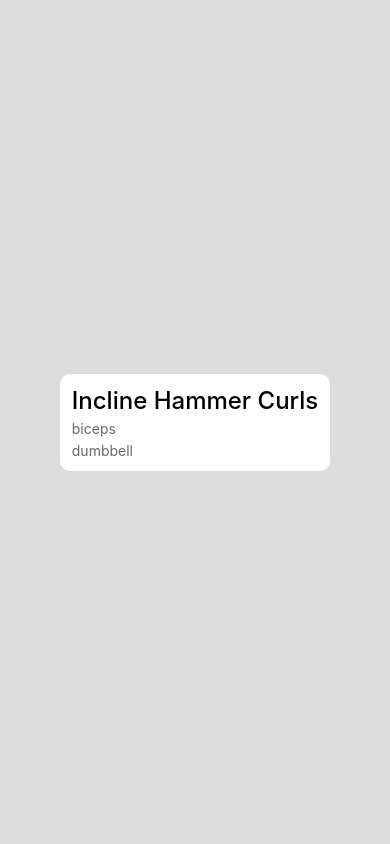
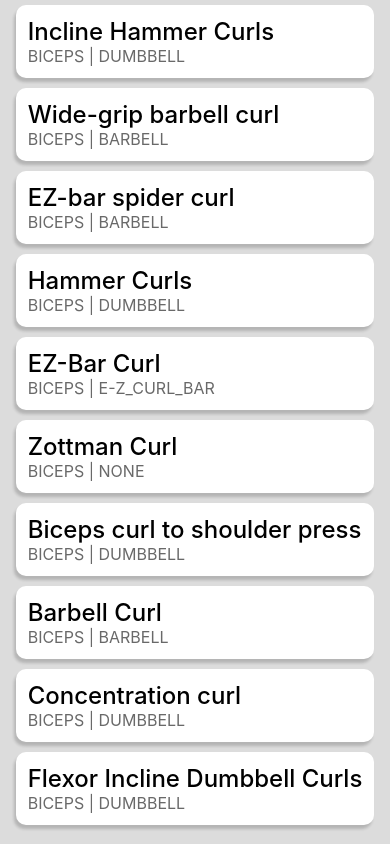
Before and after one commit to stutivsharma/fitsphere_expo, a React Native app: screen / in a window 390 px wide. Built offline with nearby package versions, Linux system fonts and the light colour scheme.

Commit message:
render list from json

```diff
--- a/App.js
+++ b/App.js
@@ -1,18 +1,24 @@
 import { StatusBar } from "expo-status-bar";
-import { StyleSheet, Text, View } from "react-native";
+import { StyleSheet, Text, View, FlatList } from "react-native"; // Corrected FlatList
 import exercises from "./assets/data/exercises.json";
 
 export default function App() {
-  const exercise = exercises[0];
-  console.log(exercise);
   return (
     <View style={styles.container}>
-      <View style={styles.exerciseContainer}>
-        <Text style={styles.exerciseName}>{exercise.name}</Text>
-        <Text style={styles.exerciseSubtitle}>{exercise.muscle}</Text>
-        <Text style={styles.exerciseSubtitle}>{exercise.equipment}</Text>
-        <StatusBar style="auto" />
-      </View>
+      <FlatList
+        data={exercises}
+        renderItem={({ item }) => {
+          return (
+            <View style={styles.exerciseContainer}>
+              <Text style={styles.exerciseName}>{item.name}</Text>
+              <Text style={styles.exerciseSubtitle}>
+                {item.muscle.toUpperCase()} | {item.equipment.toUpperCase()}
+              </Text>
+              <StatusBar style="auto" />
+            </View>
+          );
+        }}
+      />
     </View>
   );
 }
@@ -29,17 +35,21 @@ const styles = StyleSheet.create({
     backgroundColor: "white",
     padding: 12,
     borderRadius: 10,
-    gap: 5,
+    margin: 5, // Note: 'gap' might not work as expected in React Native; consider using margin instead.
+    shadowColor: "#171717",
+    shadowOffset: { width: -2, height: 4 },
+    shadowOpacity: 0.2,
+    shadowRadius: 3,
   },
 
   exerciseName: {
     fontSize: 24,
-    fontWeight: 500,
+    fontWeight: "500", // Corrected fontWeight
     color: "black",
   },
 
   exerciseSubtitle: {
-    fontsize: 16,
+    fontSize: 16, // Corrected fontSize
     color: "dimgray",
   },
 });
```
